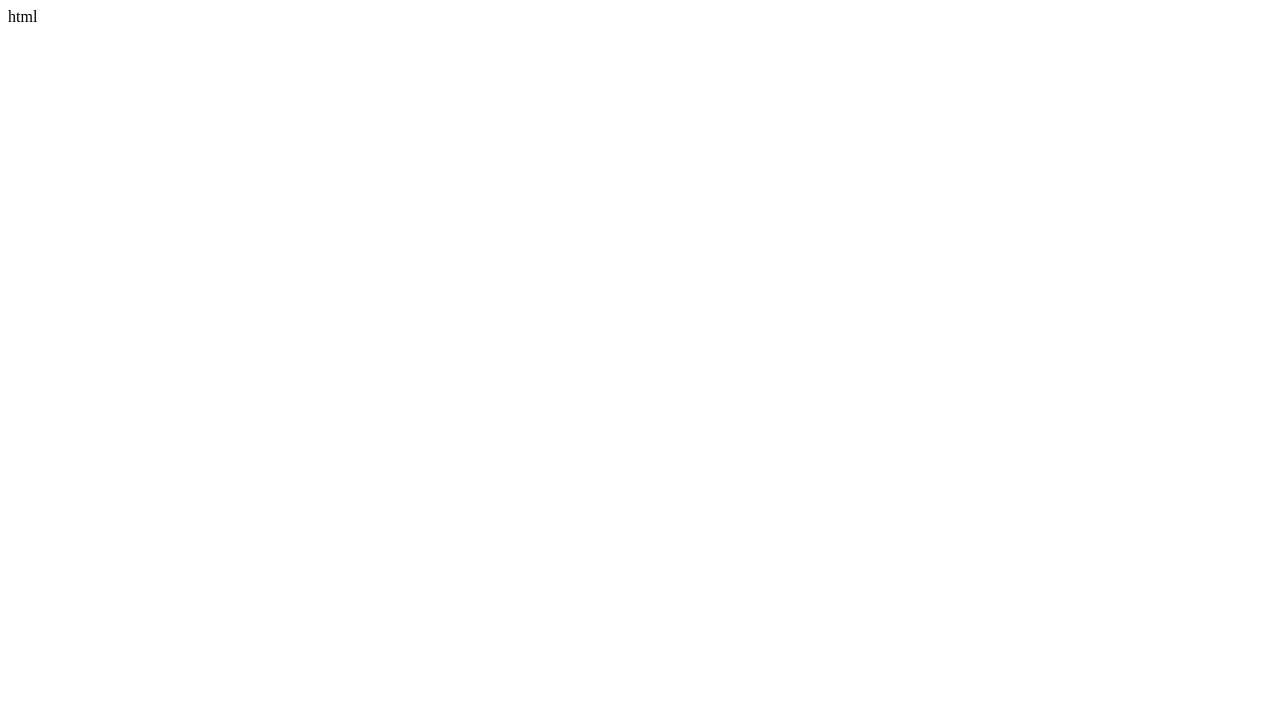
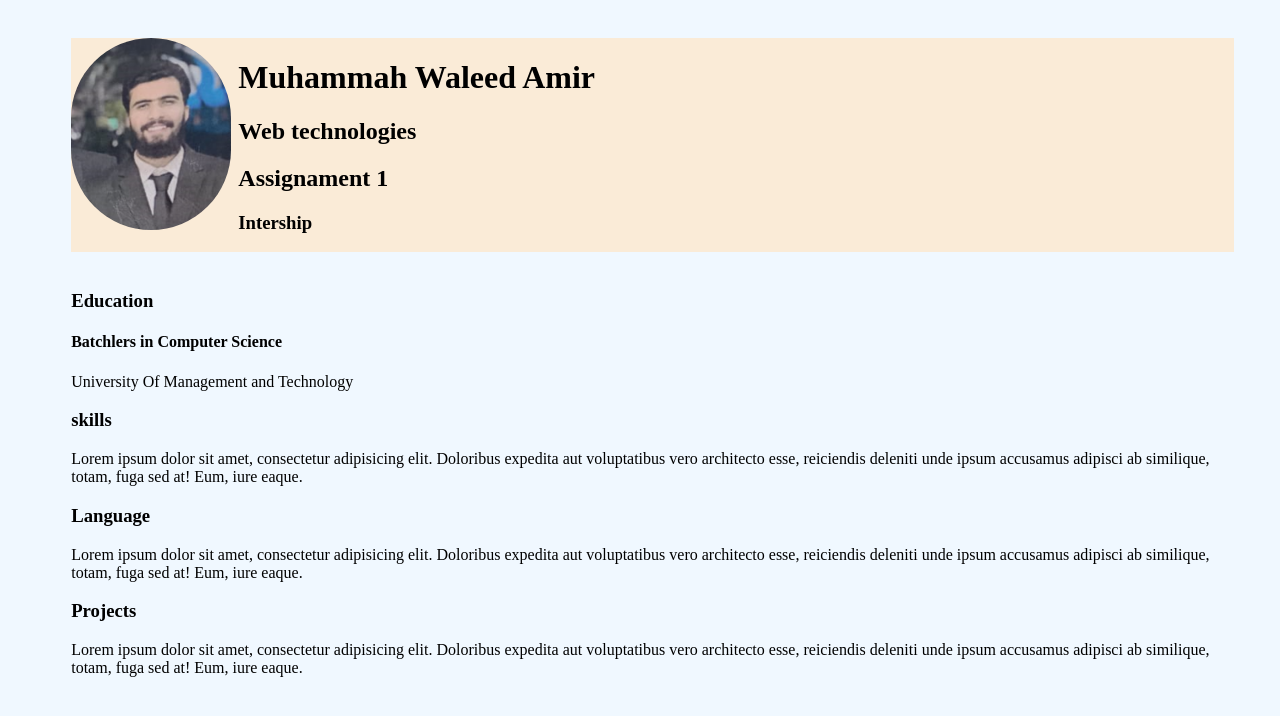
Before and after one commit to mwaleedamir/Web-Tech-assignment-1, a plain HTML site: page index.html in a window 1280 px wide. Drawn offline with Linux system fonts and the light colour scheme.

Commit message:
style.css

```diff
--- a/index.html
+++ b/index.html
@@ -1,11 +1,67 @@
 <!DOCTYPE html>
 <html lang="en">
+
 <head>
     <meta charset="UTF-8">
     <meta name="viewport" content="width=device-width, initial-scale=1.0">
     <title>Assignment 1</title>
+    <link rel="stylesheet" href="./style.css" />
 </head>
+
 <body>
-    html
+
+    <div class="nav">
+        <div class="nav-img">
+            <img src="./images/Capture.PNG" width="160" alt="img">
+        </div>
+        <div class="navbar-text">
+            <div class="name">
+                <div class="cv">
+                    <h1>Muhammah Waleed Amir</h1>
+                </div>
+            <div class="headings">
+                <h2>Web technologies</h2>
+                    <div class="assign">
+                        <h2>Assignament 1</h2>
+                    </div>
+                    <div class="person">
+
+                        <div class="cv">
+                            <h3>Intership</h3>
+                        </div>
+                    </div>
+                </div>
+            </div>
+        </div>
+    </div>
+    <div class="info">
+        <div class="edu">
+            <h3>Education</h3>
+            <h4>Batchlers in Computer Science</h4>
+            <p>University Of Management and Technology</p>
+        </div>
+        <div class="skills">
+            <h3>skills</h3>
+            <p>Lorem ipsum dolor sit amet, consectetur adipisicing elit. Doloribus expedita aut voluptatibus
+                vero architecto esse, reiciendis deleniti unde ipsum accusamus adipisci ab similique, totam,
+                fuga sed at! Eum, iure eaque.
+            </p>
+        </div>
+        <div class="lang">
+            <h3>Language</h3>
+            <p>Lorem ipsum dolor sit amet, consectetur adipisicing elit. Doloribus expedita aut voluptatibus
+                vero architecto esse, reiciendis deleniti unde ipsum accusamus adipisci ab similique, totam,
+                fuga sed at! Eum, iure eaque.
+            </p>
+        </div>
+        <div class="Projects">
+            <h3>Projects</h3>
+            <p>Lorem ipsum dolor sit amet, consectetur adipisicing elit. Doloribus expedita aut voluptatibus
+                vero architecto esse, reiciendis deleniti unde ipsum accusamus adipisci ab similique, totam,
+                fuga sed at! Eum, iure eaque.
+            </p>
+        </div>
+    </div>
 </body>
+
 </html>
--- /dev/null
+++ b/style.css
@@ -0,0 +1,42 @@
+body{
+    background-color: aliceblue;
+}
+.nav{
+    /* position:; */
+    display: flex;
+    margin-left: 5%;
+    margin-top: 3%;
+    margin-right: 3%;
+    background-color: antiquewhite;
+}
+
+.name{
+    margin-left: 2%;
+    width: 100%;
+}
+
+.navbar-text{
+    padding-top: 0;
+}
+
+.headings{
+    text-decoration:double;
+}
+
+.assign{
+    margin-top: 0;
+}
+
+.info{
+    margin-left: 5%;
+    margin-top: 3%;
+    margin-right: 3%;
+}
+
+img{
+    border-radius: 200px;
+}
+
+/* .edu{
+    text;
+} */
```
Also changed, not shown: images/Capture.PNG (added).
